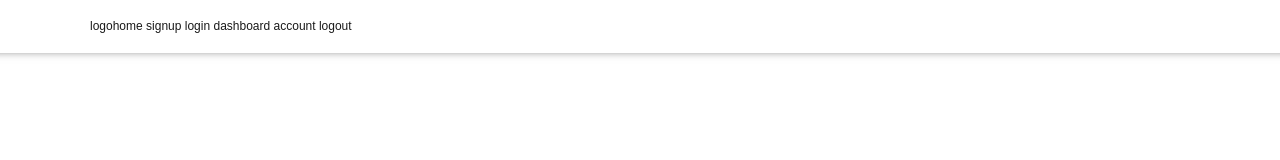
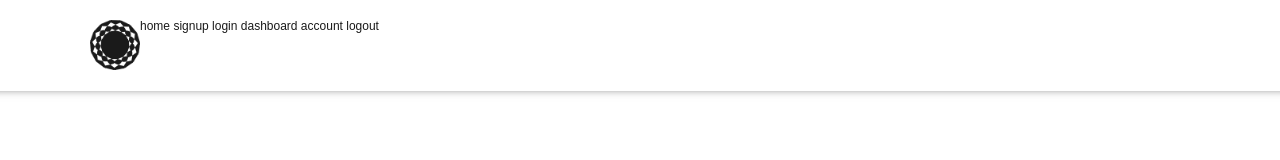
Before and after one commit to larrybotha/pirple-nodejs-master-class, a website: page 01-building-a-restful-api/src/views/partials/_header.html in a window 1280 px wide. Drawn offline with Linux system fonts and the light colour scheme; files that its build step writes are made by us from their sources; files whose address does not match are found by name.

Commit message:
display images

```diff
--- a/01-building-a-restful-api/src/views/partials/_header.html
+++ b/01-building-a-restful-api/src/views/partials/_header.html
@@ -14,7 +14,9 @@
   <body class="{body.className}">
     <div class="wrapper">
       <header class="header">
-        <a class="logo" href="/">logo</a>
+        <a class="logo" href="/">
+          <img src="public/logo.png" alt="">
+        </a>
 
         <nav class="menu">
           <a href="/">home</a>
```
Also changed, not shown: 01-building-a-restful-api/src/views/index.html (+2 -0 lines).
